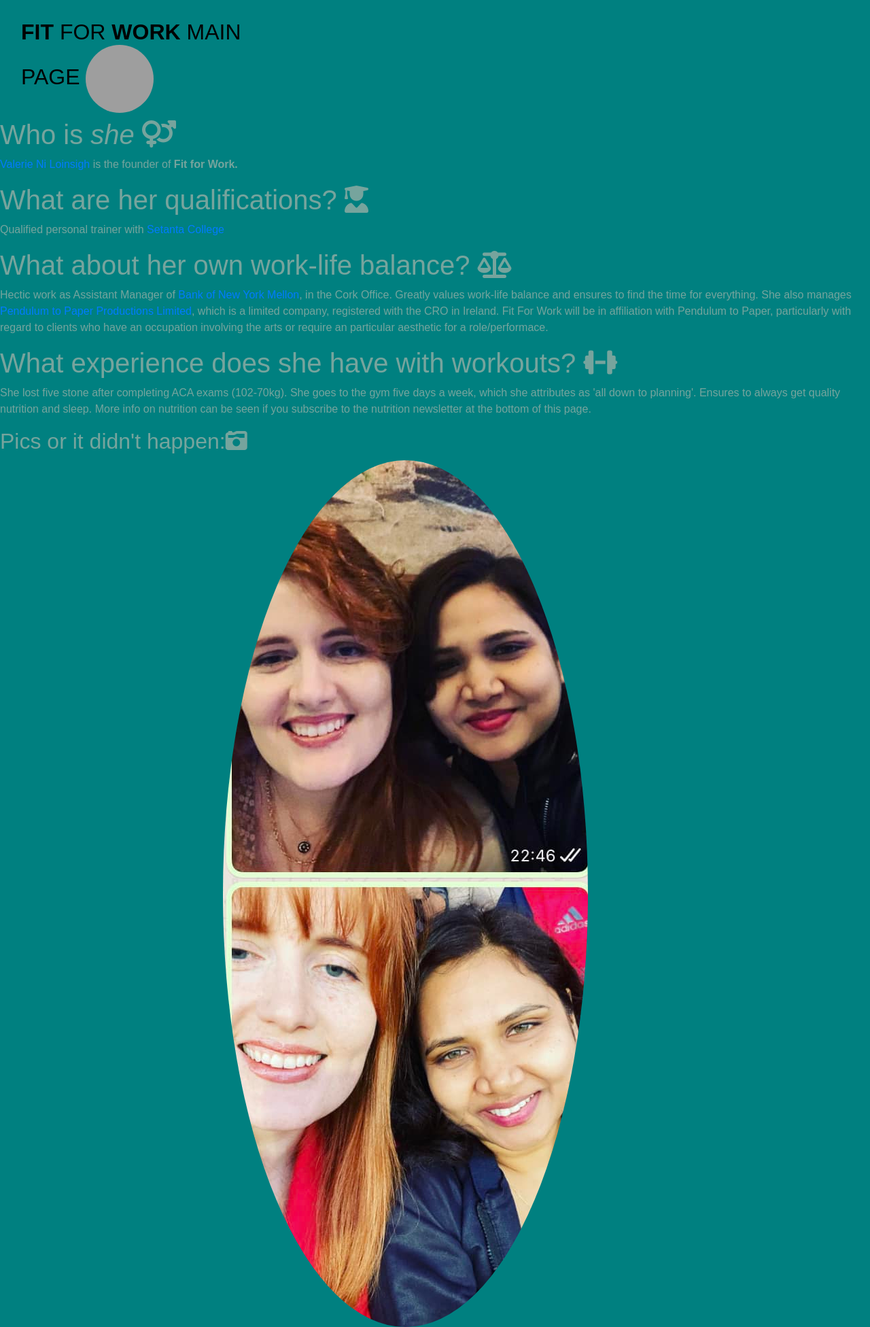
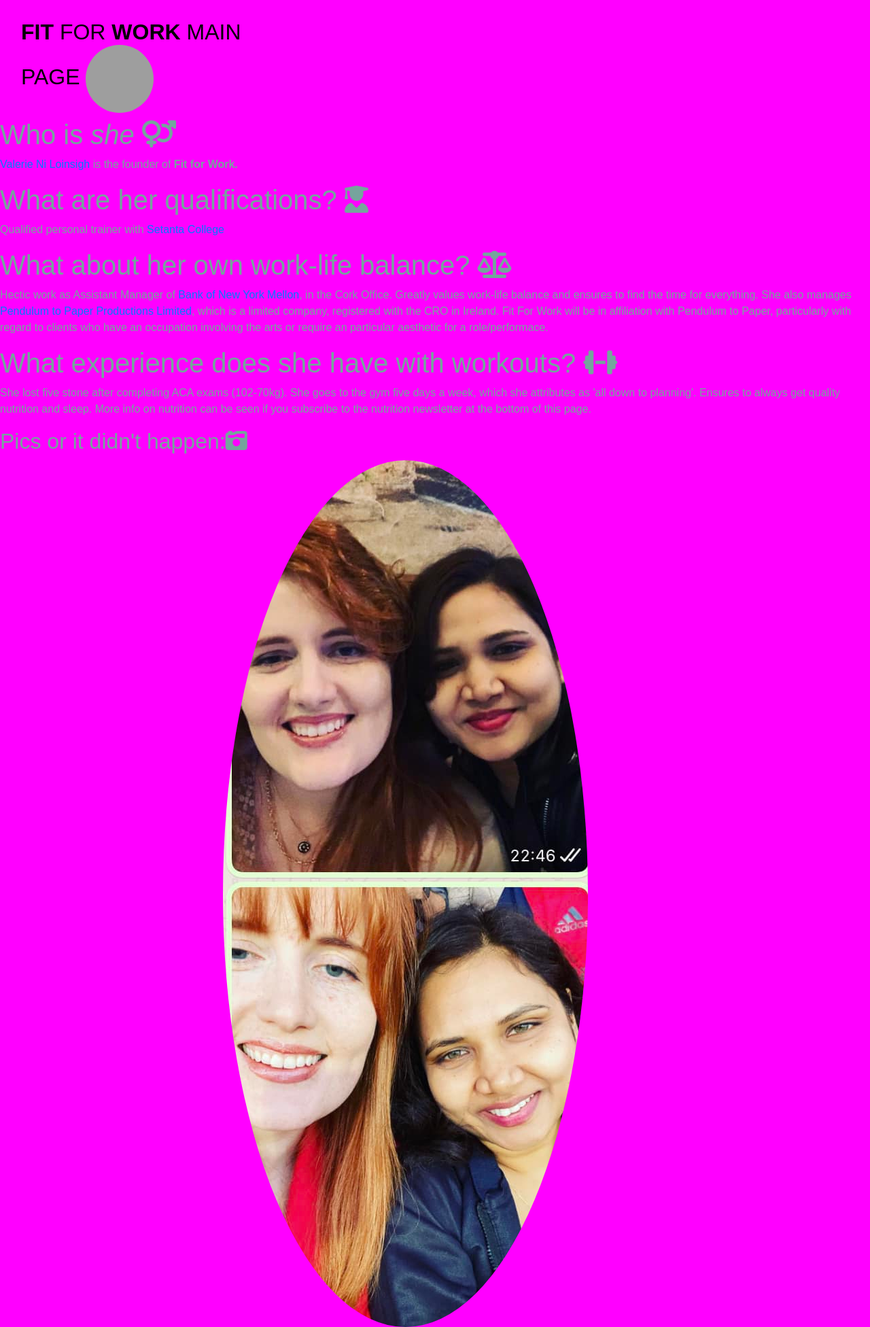
Before and after one commit to valerieniloinsigh31/FitForWork_v1, a Django app: page /founder/ in a window 1280 px wide. Shown: the part 180-2132 px from the top of the page at 68% size. Run offline with Django 3.2, Linux system fonts and the light colour scheme; some libraries are stand-ins or nearby versions; some web fonts are replaced; grey boxes are pictures that could not be loaded.

Commit message:
Change background color of founder page to fuschia to avoid distortion of lettering

```diff
--- a/ffw/templates/ffw/founder.html
+++ b/ffw/templates/ffw/founder.html
@@ -14,7 +14,7 @@
     <title>Founder</title>
 </head>
 
-<main style="background-color: teal; padding-top: 200px">
+<main style="background-color: fuchsia; padding-top: 200px">
 
 <div class="col-12 col-lg-4 my-auto py-1 py-lg-0 text-center text-lg-left">
     <a href="{% url 'ffw' %}" class="nav-link main-logo-link">
```
